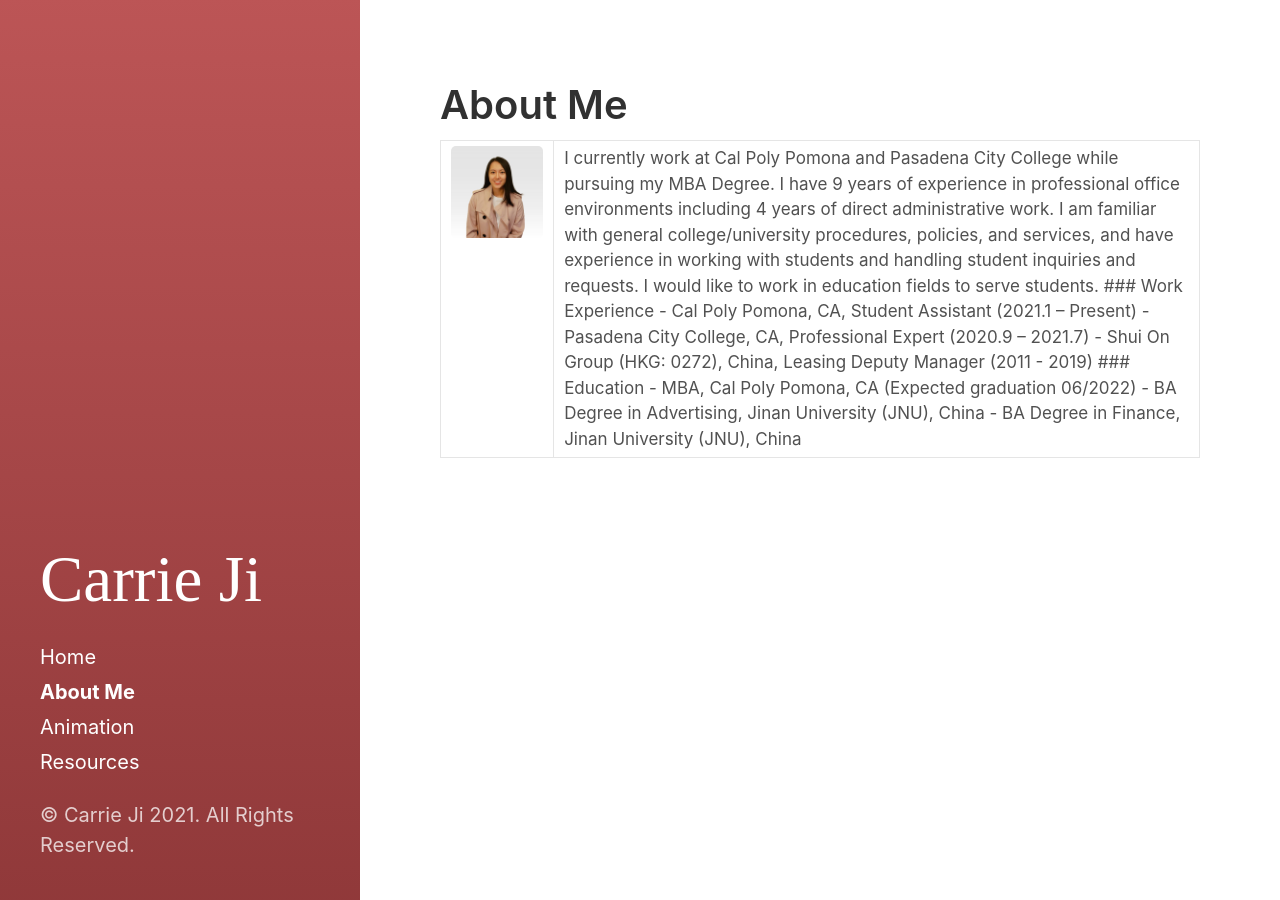
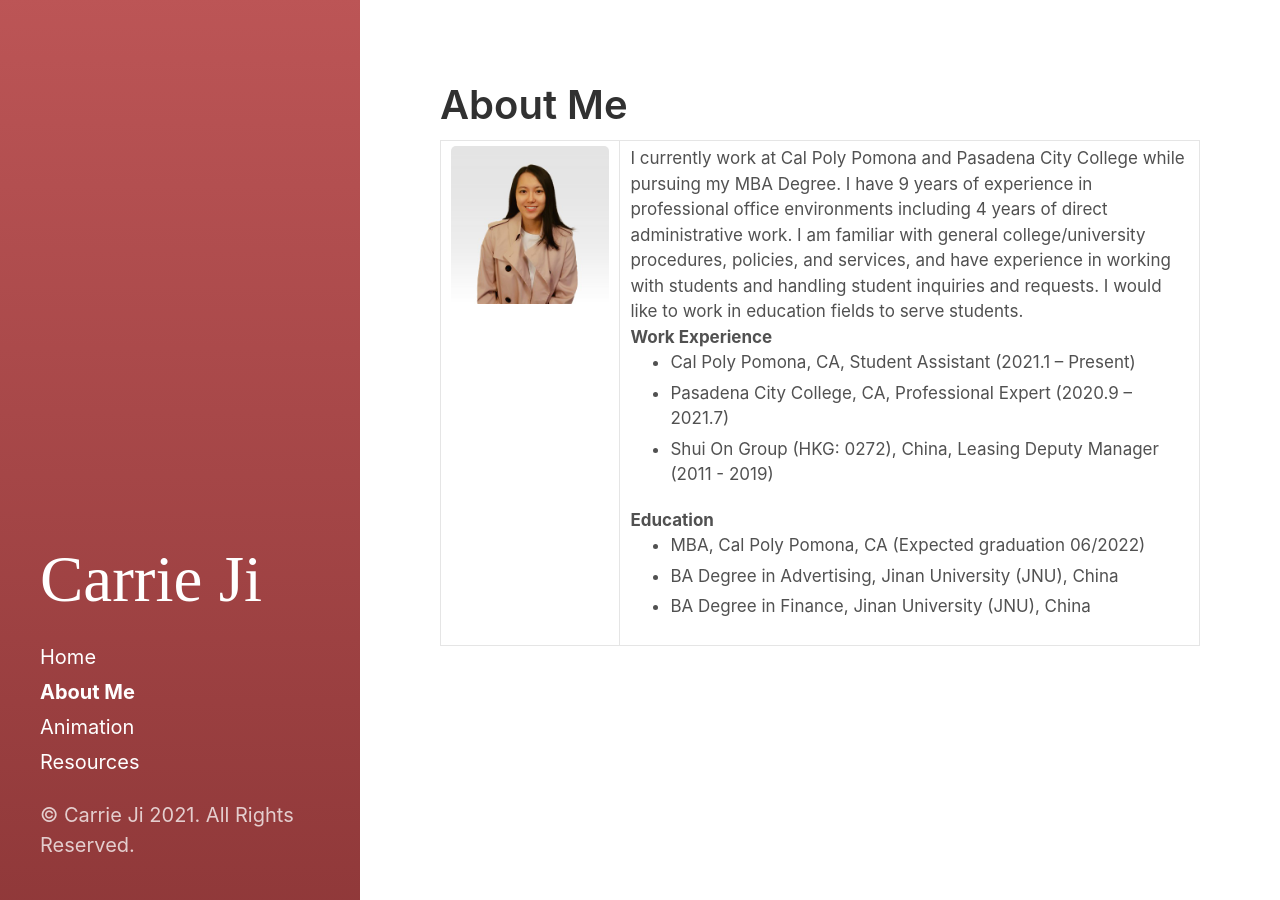
Before and after one commit to carrieji/carrieji.github.io, a Jekyll site: the page built from about.md, in a window 1280 px wide. Built offline with Jekyll 4.4.1, drawn with Linux system fonts in a browser that asks for light colours.

Commit message:
Update about.md

```diff
--- a/about.md
+++ b/about.md
@@ -11,17 +11,23 @@ sidebar_link: true
     <td valign="top"><img src="assets/images/carrie_image.jpg" alt="Carrie" width="1280px"></td>
     <td valign="top">I currently work at Cal Poly Pomona and Pasadena City College while pursuing my MBA Degree. I have 9 years of experience in professional office environments including 4 years of direct administrative work. I am familiar with general college/university procedures, policies, and services, and have experience in working with students and handling student inquiries and requests. I would like to work in education fields to serve students.
 
-### Work Experience
+<br>
 
-- Cal Poly Pomona, CA, Student Assistant (2021.1 – Present)
-- Pasadena City College, CA, Professional Expert (2020.9 – 2021.7)
-- Shui On Group (HKG: 0272), China, Leasing Deputy Manager (2011 - 2019)
+<b>Work Experience</b>
 
-### Education
+<ul>
+<li>Cal Poly Pomona, CA, Student Assistant (2021.1 – Present)</li>
+<li>Pasadena City College, CA, Professional Expert (2020.9 – 2021.7)</li>
+<li>Shui On Group (HKG: 0272), China, Leasing Deputy Manager (2011 - 2019)</li>
+</ul>
 
-- MBA, Cal Poly Pomona, CA (Expected graduation 06/2022)
-- BA Degree in Advertising, Jinan University (JNU), China
-- BA Degree in Finance, Jinan University (JNU), China
+<b>Education</b>
+
+<ul>
+<li>MBA, Cal Poly Pomona, CA (Expected graduation 06/2022)</li>
+<li>BA Degree in Advertising, Jinan University (JNU), China</li>
+<li>BA Degree in Finance, Jinan University (JNU), China</li>
+</ul>
 
 </td>
   </tr>
```
